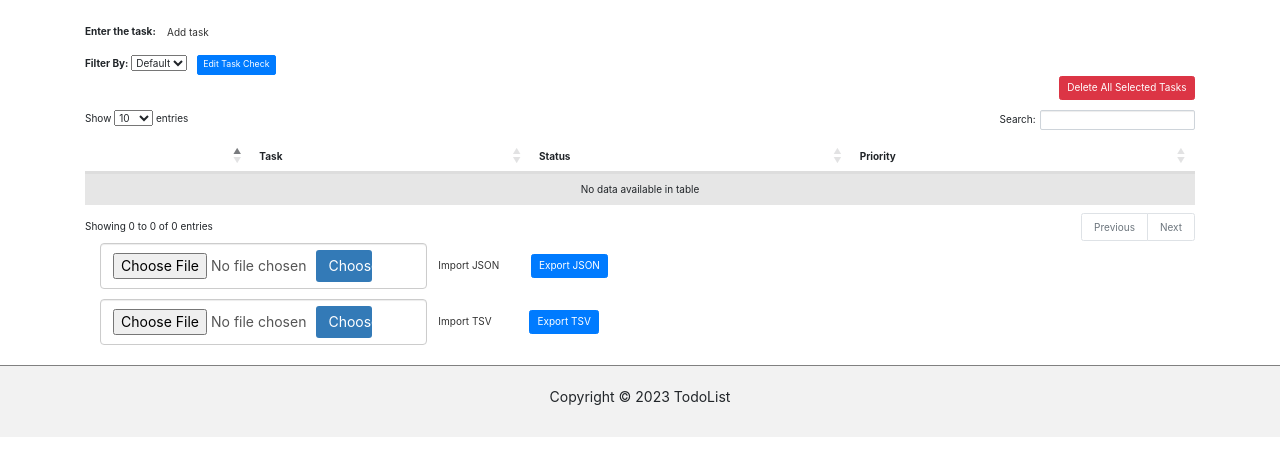
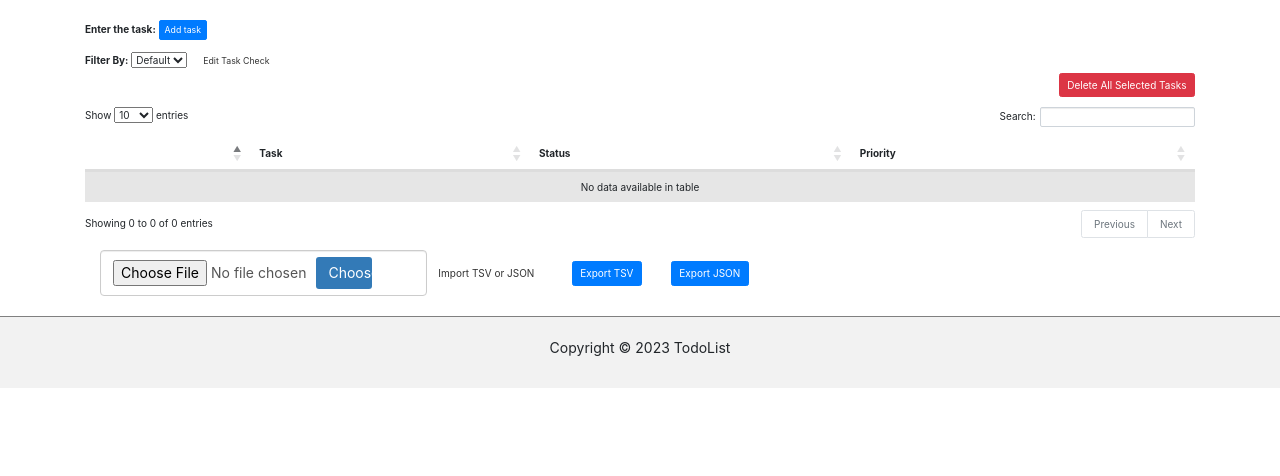
Before and after one commit to AlexVoin04/ToDoList, a Python web app: template app/templates/index.html in a window 1280 px wide. Shown: the part 40-516 px from the top of the page. Run offline with Jinja, Linux system fonts and the light colour scheme; the template is opened without the code that fills it, so the values that code supplies are empty; some libraries are stand-ins or nearby versions.

Commit message:
add tsv import and refr json, because json and tsv in import

```diff
--- a/app/static/css/style.css
+++ b/app/static/css/style.css
@@ -48,7 +48,8 @@ footer{
   flex-direction: row;
   align-items: center;
 }
-#json-form input[type="file"] {
+
+#import-form input[type="file"] {
   display: inline-block;
   padding: 6px 12px;
   margin-bottom: 0;
@@ -66,7 +67,7 @@ footer{
   -o-transition: border-color ease-in-out .15s,box-shadow ease-in-out .15s;
   transition: border-color ease-in-out .15s,box-shadow ease-in-out .15s;
 }
-#json-form input[type="file"]::after {
+#import-form input[type="file"]::after {
   content: 'Choose file'; /* Custom text you want to display */
   display: inline-block;
   width: 56px;
@@ -78,33 +79,3 @@ footer{
   padding: 6px 12px;
   cursor: pointer;
 }
-#tsv-form input[type="file"] {
-  display: inline-block;
-  padding: 6px 12px;
-  margin-bottom: 0;
-  font-size: 14px;
-  font-weight: 400;
-  line-height: 1.42857143;
-  color: #555;
-  vertical-align: middle;
-  background-color: #fff;
-  border: 1px solid #ccc;
-  border-radius: 4px;
-  -webkit-box-shadow: inset 0 1px 1px rgba(0,0,0,.075);
-  box-shadow: inset 0 1px 1px rgba(0,0,0,.075);
-  -webkit-transition: border-color ease-in-out .15s,-webkit-box-shadow ease-in-out .15s;
-  -o-transition: border-color ease-in-out .15s,box-shadow ease-in-out .15s;
-  transition: border-color ease-in-out .15s,box-shadow ease-in-out .15s;
-}
-#tsv-form input[type="file"]::after {
-  content: 'Choose file'; /* Custom text you want to display */
-  display: inline-block;
-  width: 56px;
-  text-align: center;
-  background-color: #337ab7;
-  color: #fff;
-  border-radius: 3px;
-  margin-left: 10px;
-  padding: 6px 12px;
-  cursor: pointer;
-}
--- a/app/static/js/script.js
+++ b/app/static/js/script.js
@@ -4,20 +4,20 @@ $(function() {
 });
 
 $(document).ready(function() {
-   $("#json-form").submit(function(event) {
+   $("#import-form").submit(function(event) {
       event.preventDefault();
       var formData = new FormData($(this)[0]);
       $.ajax({
-         url: "/json_import",
+         url: "/import",
          type: "POST",
          data: formData,
          contentType: false,
          processData: false,
          success: function(response) {
-           alert("Imported JSON successfully");
+           alert("Imported successfully");
          },
          error: function(xhr, status, error) {
-           alert("Error importing JSON: " + error);
+           alert("Error importing: " + error);
          }
       });
    });
--- a/app/templates/index.html
+++ b/app/templates/index.html
@@ -6,7 +6,7 @@
 	<p>
 		<label>Enter the task:</label>
 		{{form.label}}
-		<input type="submit" value="Add task" class="btn btn-default btn-md">
+		<input type="submit" value="Add task" class="btn btn btn-primary btn-sm">
 	</p>
 	{% for error in form.errors.label %}
 	<span style="color: red;">{{ error }}</span>
@@ -24,7 +24,7 @@
 
 	</form>
 	<div style="margin-left: 10px;">
-		<input type="submit" class="btn btn-primary btn-sm" id='check-all' value="Edit Task Check">
+		<input type="submit" class="btn btn-default btn-sm" id='check-all' value="Edit Task Check">
 	</div>
 	<script type="text/javascript" src="{{ url_for('static', filename='js/script_for_checkbox.js') }}"></script>
 </div>
@@ -68,17 +68,21 @@
 	</div>
 </form>
 
-
-<div class="container">
+<div class="container" style="margin-top: 10px">
 	<div class="row">
 		<div class="col">
 			<div class="form-container">
-				<form id="json-form">
-					<input type="file" name="json_file">
-					<input type="submit" class="btn btn-default btn-md" value="Import JSON">
+				<form id="import-form">
+					<input type="file" name="file">
+					<input type="submit" class="btn btn-default btn-md" value="Import TSV or JSON">
 				</form>
 			</div>
-			<div class="form-container">
+			<div class="form-container" style="margin-left: 6px">
+				<form method="POST" action="/tsv_export">
+					<input type="submit" class="btn btn-primary btn-md" value="Export TSV">
+				</form>
+			</div>
+			<div class="form-container" style="margin-left: 6px">
 				<form method="POST" action="/json_export">
 					<input type="submit" class="btn btn-primary btn-md" value="Export JSON">
 				</form>
@@ -87,23 +91,5 @@
 	</div>
 </div>
 
-<div class="container" style="margin-top: 10px">
-	<div class="row">
-		<div class="col">
-			<div class="form-container">
-				<form id="tsv-form">
-					<input type="file" name="tsv_file">
-					<input type="submit" class="btn btn-default btn-md" value="Import TSV">
-				</form>
-			</div>
-			<div class="form-container" style="margin-left: 6px">
-				<form method="POST" action="/tsv_export">
-					<input type="submit" class="btn btn-primary btn-md" value="Export TSV">
-				</form>
-			</div>
-		</div>
-	</div>
-</div>
-
 
 {% endblock %}
```
Also changed, not shown: app/views.py (+25 -16 lines), app/forms.py (line endings or trailing spaces).
